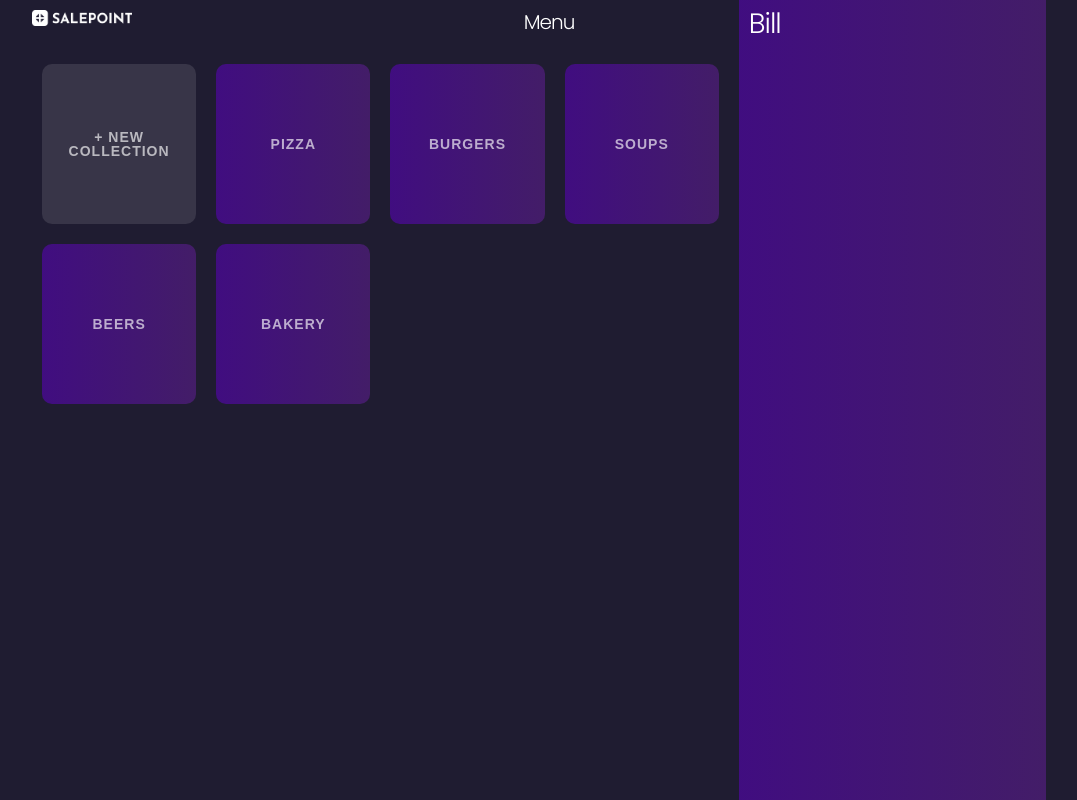
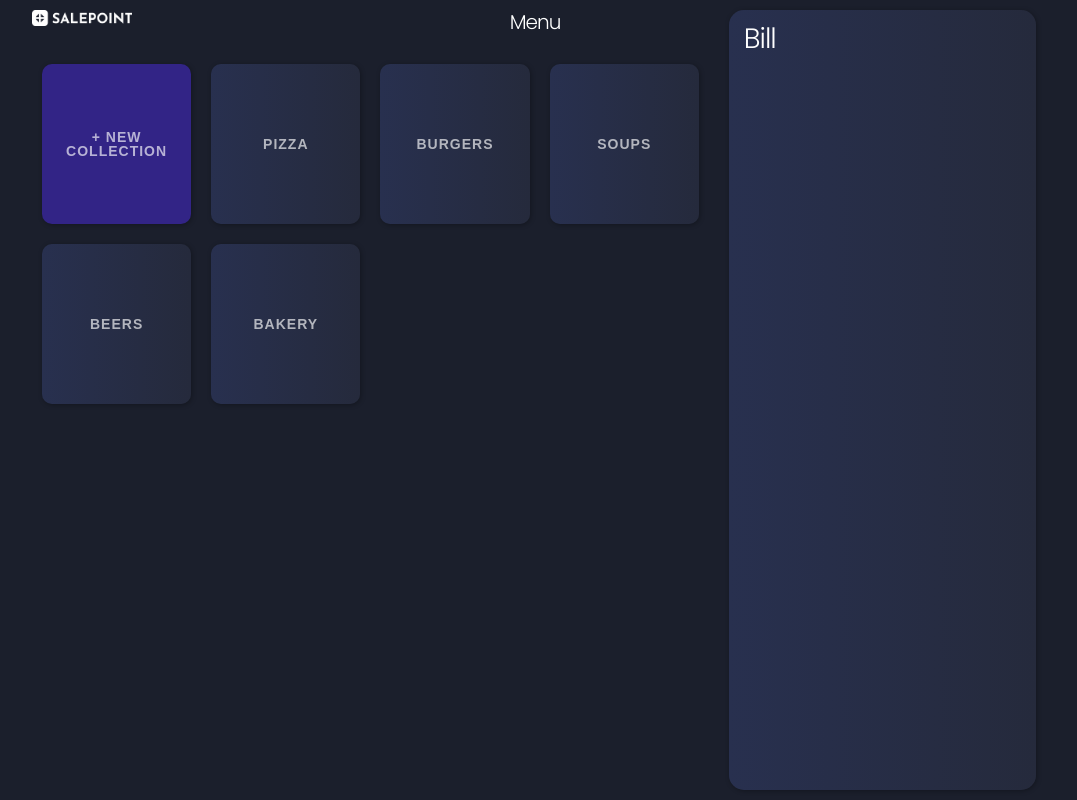
Before and after one commit to aiibe/salepoint, a React (Vite) app: page / in a window 1280 px wide. Shown: the whole page, without its empty margins (106-1183 px from the left). Built offline with nearby package versions, Linux system fonts and the light colour scheme.

Commit message:
new theme

```diff
--- a/src/scss/global.scss
+++ b/src/scss/global.scss
@@ -3,9 +3,9 @@
 // Variables
 $font-color: #fff;
 $fonts: 'Poppins', Arial, Helvetica, sans-serif;
-$background: #1f1c31;
-$element: linear-gradient(90deg, #430c86ed 0%, #431d68 100%);
-$button: #ffffff1c;
+$background: #1b1f2c;
+$button: linear-gradient(90deg, #28304f 0%, #252a3c 100%);
+$shadow: 1px 1px 5px 0px rgba(0, 0, 0, 0.3);
 
 @import './base.scss';
 
@@ -76,12 +76,13 @@ input[type='text'] {
 			height: 100%;
 			display: flex;
 			align-items: center;
-			padding: 0 1.2rem;
+			padding: 0 2rem;
 			background: $button;
 			color: $font-color;
 			font-size: 1.2rem;
 			margin: 0 1px;
-			border-radius: 0;
+			border-radius: 1rem;
+			box-shadow: $shadow;
 
 			svg {
 				width: 18px;
@@ -113,11 +114,12 @@ input[type='text'] {
 				line-height: 1;
 				width: 100%;
 				height: 100%;
-				background: $element;
+				background: $button;
 				border-radius: 1rem;
 				padding: 5% 15%;
 				color: rgba(255, 255, 255, 0.65);
 				white-space: normal;
+				box-shadow: $shadow;
 
 				&:active {
 					transform: scale(0.99);
@@ -126,16 +128,19 @@ input[type='text'] {
 			}
 
 			.add {
-				background: $button;
+				background: #322486;
 			}
 		}
 	}
 }
 
 .bill {
-	background: $element;
+	background: $button;
 	width: 30%;
-	padding: 1rem;
+	margin: 1rem;
+	padding: 1.5rem;
+	border-radius: 1.5rem;
+	box-shadow: $shadow;
 
 	h1 {
 		font-size: 2.8rem;
@@ -166,7 +171,7 @@ input[type='text'] {
 		position: relative;
 		margin: 4rem auto;
 		max-width: 70%;
-		background: $element;
+		background: $button;
 		border-radius: 1rem;
 		overflow: hidden;
 	}
```
